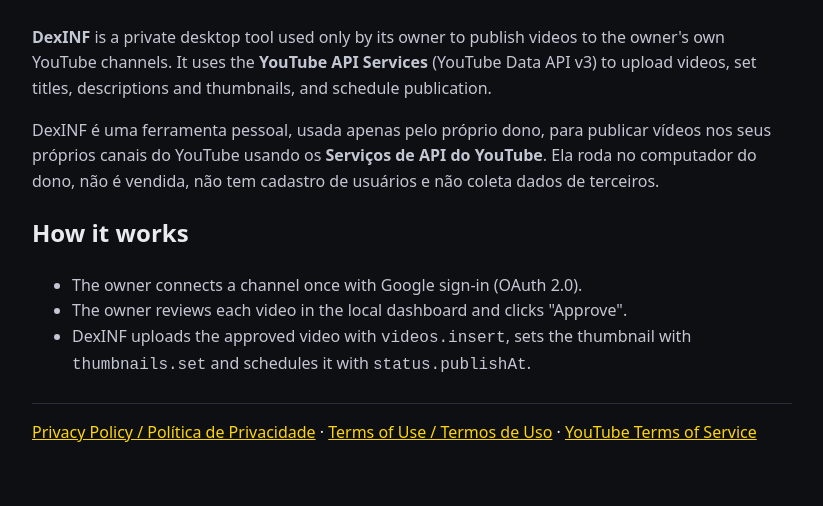
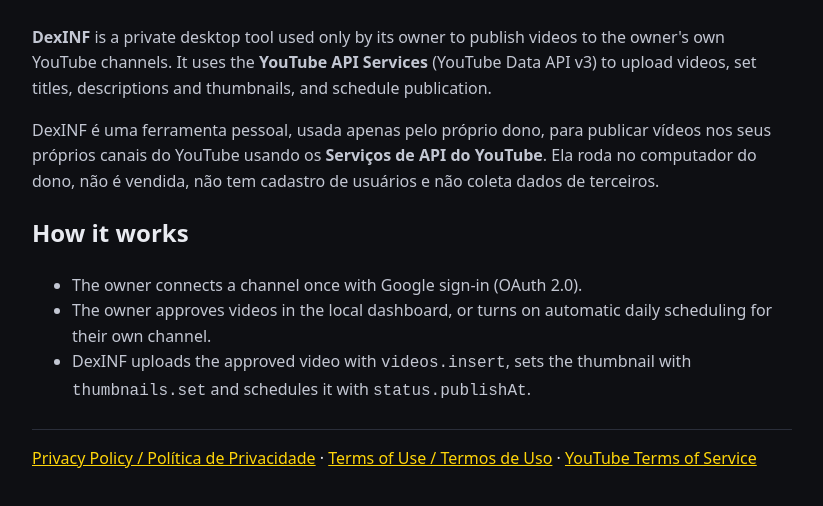
Before and after one commit to DexINF/dexinf.github.io, a plain HTML site: page index.html in a window 1280 px wide. Shown: the part 164-670 px from the top of the page, without its empty margins (228-1051 px from the left). Drawn offline with Linux system fonts and the light colour scheme.

Commit message:
Add files via upload

```diff
--- a/index.html
+++ b/index.html
@@ -22,7 +22,7 @@ nav{margin-top:24px;padding-top:16px;border-top:1px solid #2a2e3a}
 <h2>How it works</h2>
 <ul>
 <li>The owner connects a channel once with Google sign-in (OAuth 2.0).</li>
-<li>The owner reviews each video in the local dashboard and clicks "Approve".</li>
+<li>The owner approves videos in the local dashboard, or turns on automatic daily scheduling for their own channel.</li>
 <li>DexINF uploads the approved video with <code>videos.insert</code>, sets the thumbnail with <code>thumbnails.set</code> and schedules it with <code>status.publishAt</code>.</li>
 </ul>
 <nav><a href="privacidade.html">Privacy Policy / Política de Privacidade</a> · <a href="termos.html">Terms of Use / Termos de Uso</a> · <a href="https://www.youtube.com/t/terms">YouTube Terms of Service</a></nav>
```
